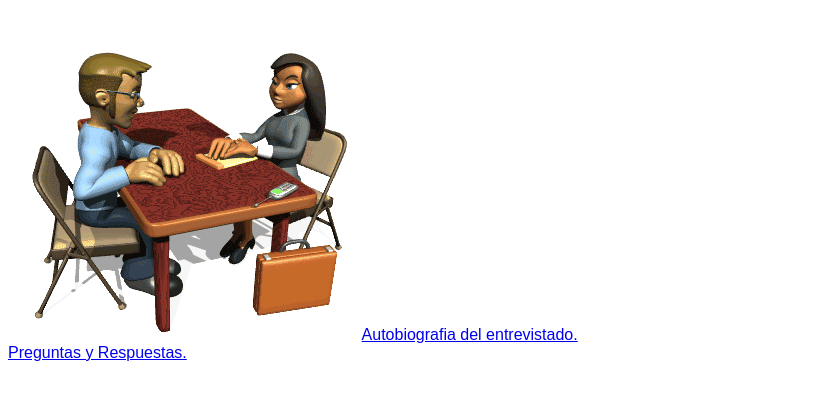
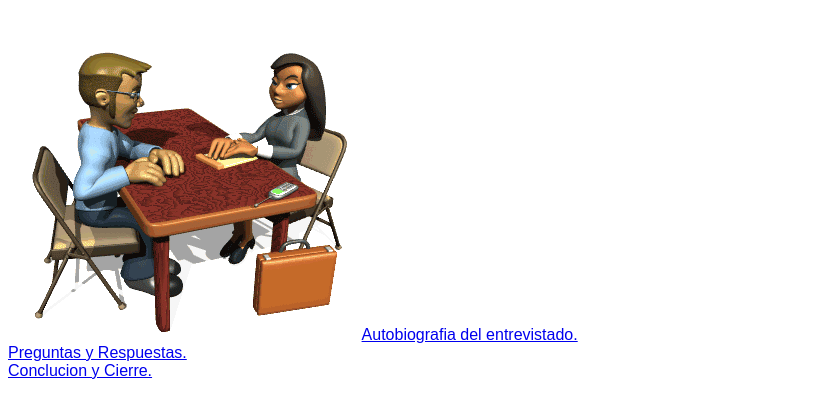
Before and after one commit to JulianMoreno5/Entrevista.github.io, a plain HTML site: page index.html in a window 1280 px wide. Shown: the part 75-492 px from the top of the page, without its empty margins (0-819 px from the left). Drawn offline with Linux system fonts and the light colour scheme.

Commit message:
index.html

```diff
--- a/index.html
+++ b/index.html
@@ -31,4 +31,5 @@
     <img src="IMG_1222.gif">
     <a href="Biografia.html">Autobiografia del entrevistado.</a><br>
    <a href="Preguntas.html">Preguntas y Respuestas.</a><br>
+      <a href="Conclucion.html">Conclucion y Cierre.</a><br>
 </body>
```
